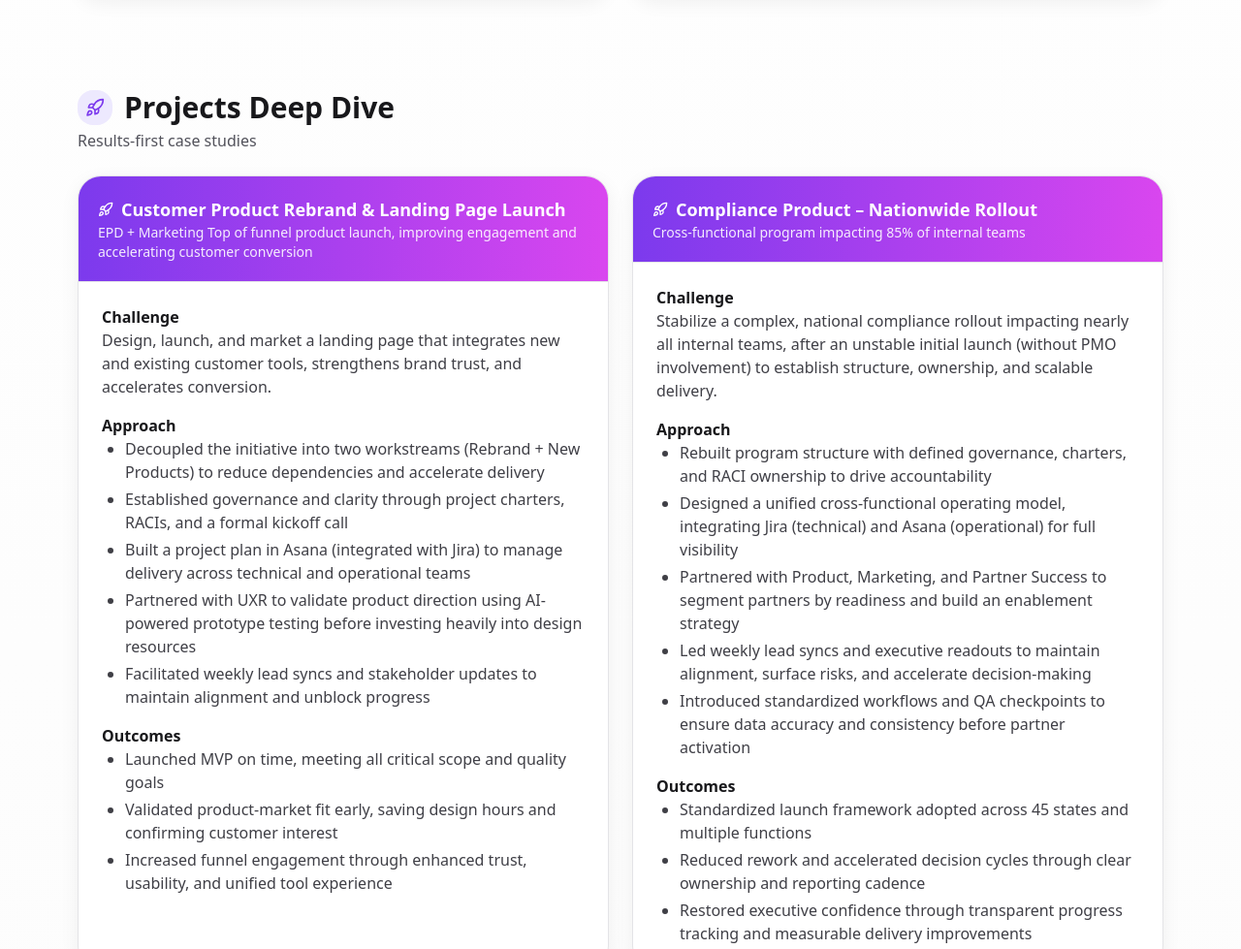
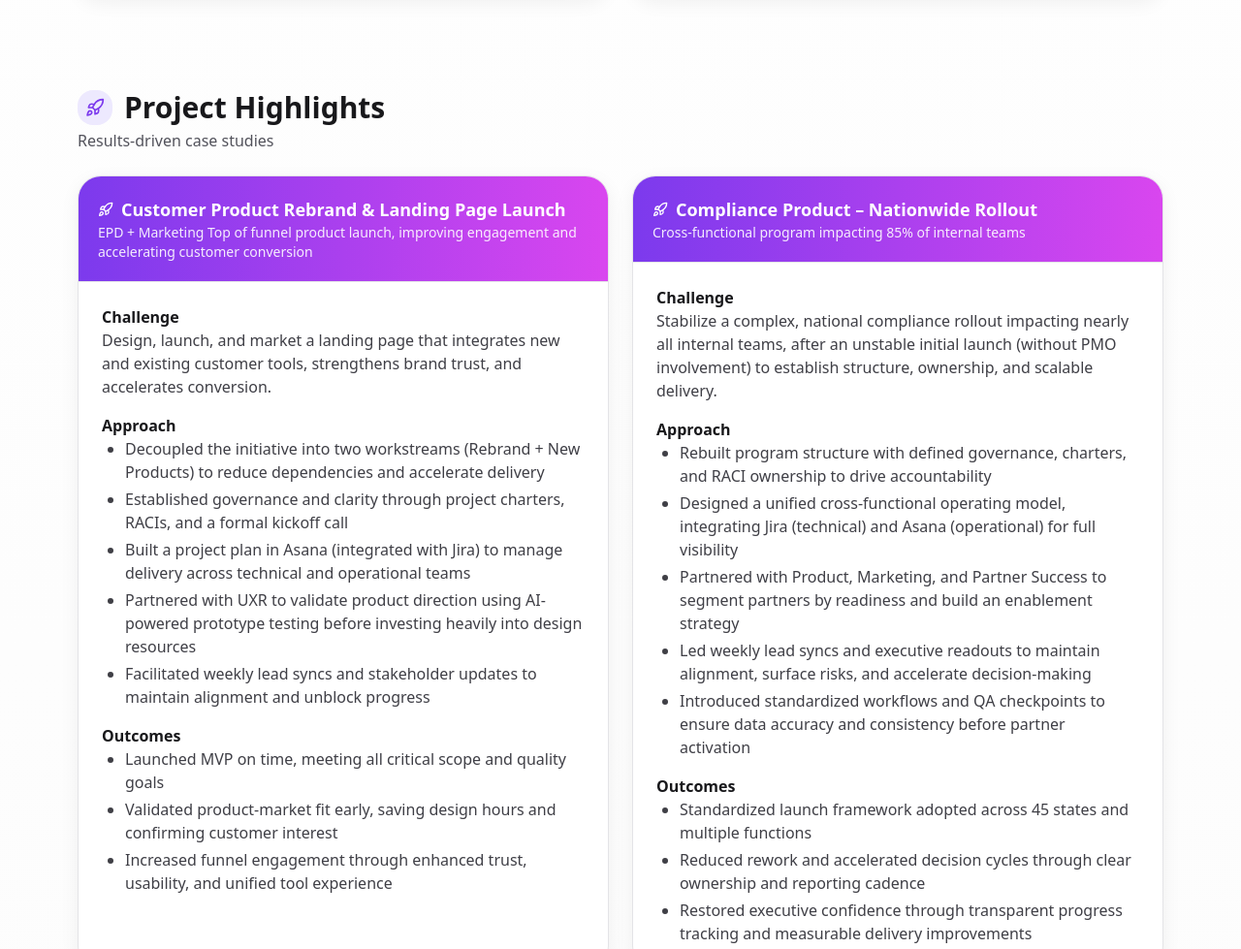
Before and after one commit to rayven-reynolds/rreynoldsportfolio, a plain HTML site: page index.html in a window 1280 px wide. Shown: the part 1124-2103 px from the top of the page at 97% size. Drawn offline with nearby package versions, Linux system fonts and the light colour scheme.

Commit message:
Update index.html

```diff
--- a/index.html
+++ b/index.html
@@ -79,8 +79,8 @@
         ],
       },
       projects: {
-        title: "Projects Deep Dive",
-        subtitle: "Results-first case studies",
+        title: "Project Highlights",
+        subtitle: "Results-driven case studies",
         cards: [
           {
             gradient: "from-violet-600 to-fuchsia-500",
@@ -174,7 +174,7 @@
 },
          contact: {
   title: "Contact",
-  subtitle: "Let’s work together",
+  subtitle: "Interested in learning more about my work or approach to program management? Let’s connect.",
   blurb: "Connect with me!",
   items: [
     {
@@ -312,7 +312,7 @@ footer: "© " + new Date().getFullYear() + " Rayven Reynolds, PMP — PMO Leader
       </div>
       <h2 id="contact-title" class="text-2xl md:text-3xl font-bold">Contact</h2>
     </div>
-    <p id="contact-sub" class="text-zinc-600 mt-1">Let’s build clarity together</p>
+    <p id="contact-sub" class="text-zinc-600 mt-1">Interested in learning more about my work or approach to program leadership? Let’s connect</p>
   </div>
 
   <div class="rounded-3xl bg-white border border-zinc-200 p-6 shadow-soft flex flex-col md:flex-row items-center justify-between gap-4">
```
